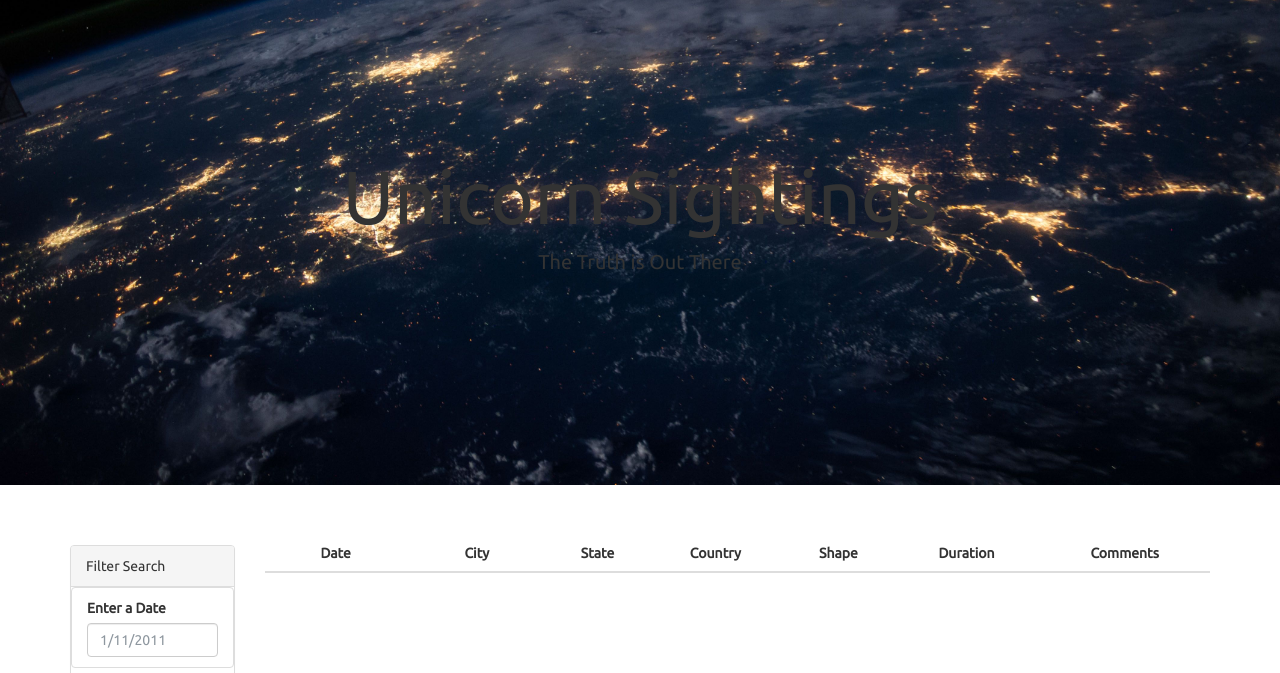
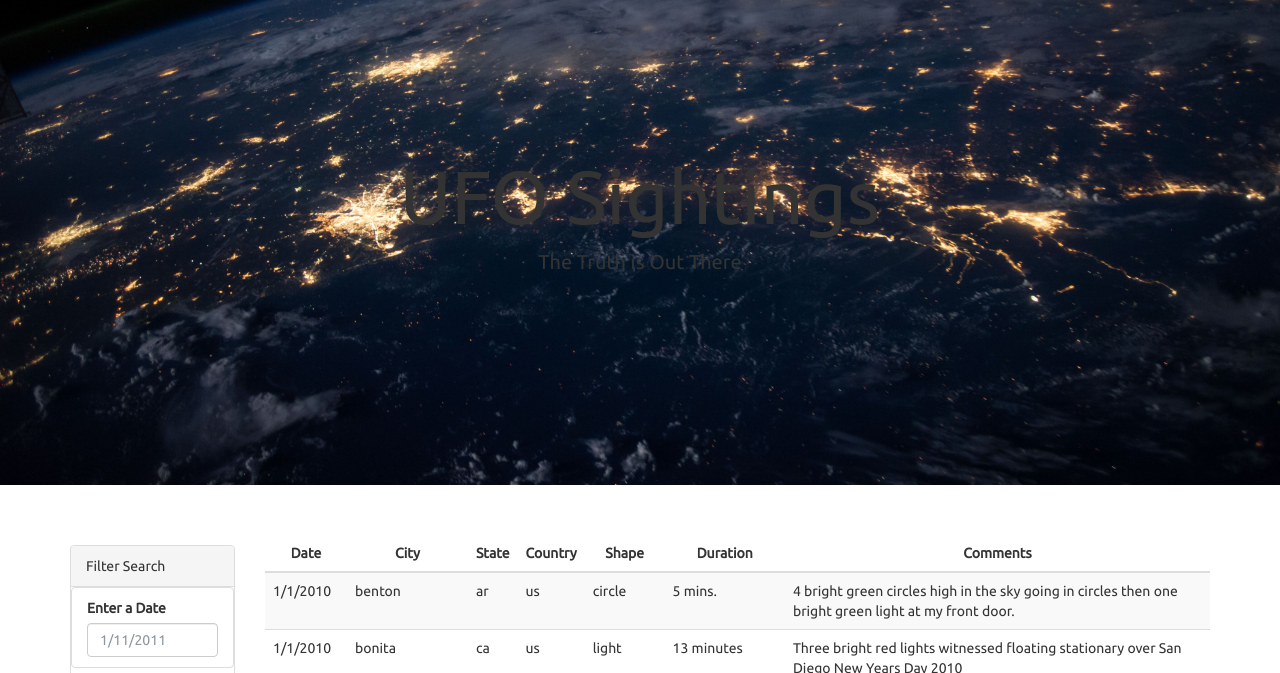
Before and after one commit to russcollins/Javascript_webpage, a plain HTML site: page index.html in a window 1280 px wide. Shown: the part 127-800 px from the top of the page. Drawn offline with nearby package versions, Linux system fonts and the light colour scheme.

Commit message:
ufo homework

```diff
--- a/StarterCode/static/js/app.js
+++ /dev/null
@@ -1,4 +0,0 @@
-// from data.js
-var tableData = data;
-
-// YOUR CODE HERE!
--- a/StarterCode/index.html
+++ b/index.html
@@ -22,7 +22,7 @@
       </div>
     </nav>
     <div class="hero text-center">
-      <h1>Unicorn Sightings</h1>
+      <h1>UFO Sightings</h1>
       <p>The Truth is Out There</p>
     </div>
     <div class="container">
--- /dev/null
+++ b/static/js/app.js
@@ -0,0 +1,27 @@
+// from data.js
+var tableData = data;
+
+var tbody = d3.select("tbody")
+ //build table
+ function createtable(rawdata){
+     tbody.html("")
+     rawdata.forEach((sighting)=>{
+         var newrow = tbody.append("tr")
+         Object.entries(sighting).forEach(([key,value])=>{
+             var newvalue=newrow.append("td")
+             newvalue.text(value)
+         })
+     })
+ }
+ createtable(tableData)
+ //filter by date
+ function filterbuttonclick(){
+     var filterdate = d3.select("#datetime").property("value")
+     var filterdata = tableData
+     if(filterdate){
+         filterdata = filterdata.filter(sighting => sighting.datetime===filterdate)
+     }
+     createtable(filterdata)
+ }
+
+ d3.selectAll("#filter-btn").on("click",filterbuttonclick)
```
Also changed, not shown: static/css/style.css (renamed from StarterCode/static/css/style.css), static/images/nasa.jpg (renamed from StarterCode/static/images/nasa.jpg), static/images/ufo.svg (renamed from StarterCode/static/images/ufo.svg), static/js/data.js (renamed from StarterCode/static/js/data.js).
